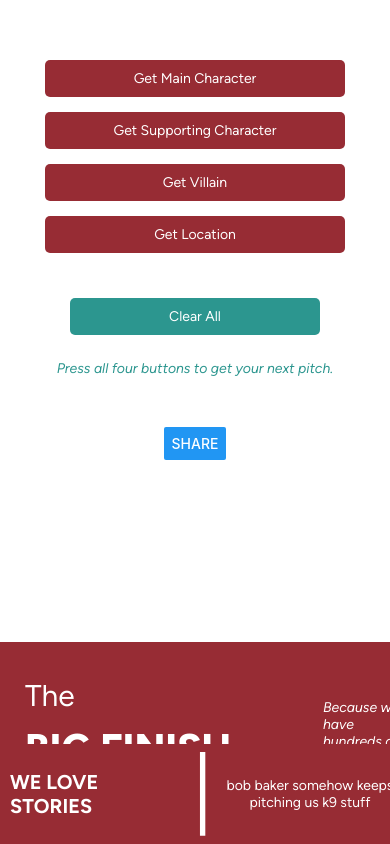
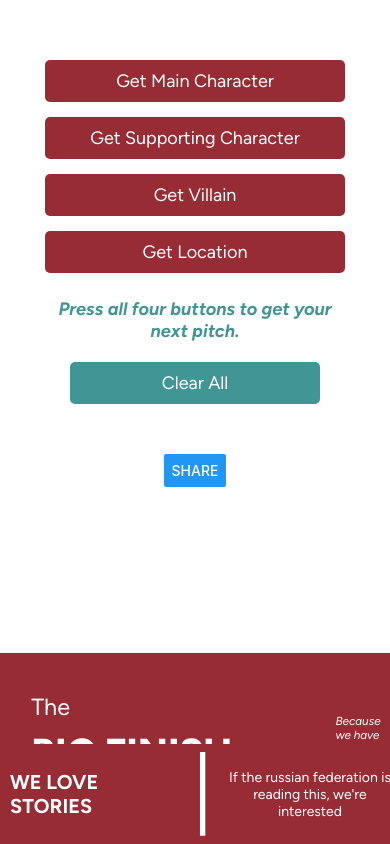
Before and after one commit to aagb1884/BigFinishGeneratorApp, a React Native app: screen / in a window 390 px wide. Built offline with nearby package versions, Linux system fonts and the light colour scheme.

Commit message:
rearranged app page, added more strings
resized header to be responsive, made text bigger in main body of app, put text above Clear All button, added more jokes

```diff
--- a/App.js
+++ b/App.js
@@ -52,7 +52,7 @@ export default function App() {
 
 // string to pass to social media buttons
 const pitch = mainCharacter && supportingCharacter && villain && location
- ? `"At last, ${mainCharacter} and ${supportingCharacter} meet ${villain} in ${location}!"`
+ ? `Pitches like: "At last, ${mainCharacter} and ${supportingCharacter} meet ${villain} in ${location}"`
  : ''
 
   // function to pass to all list files to pick random string
@@ -152,10 +152,7 @@ const animatedLocationStyle = useFadeAnimation(fadeOpacityLocation);
           fadeInOutIn={fadeInOutIn}
           fadeOpacityLocation={fadeOpacityLocation}/>
 
-          <View style={styles.clearAllContainer}>
-          <ClearAll clearAll={clearAll}
-          fontsLoaded={fontsLoaded} />
-          </View>
+
 
           <View style={styles.generatedStory}>
             {fontsLoaded && (
@@ -178,6 +175,11 @@ const animatedLocationStyle = useFadeAnimation(fadeOpacityLocation);
             </>
             )}
                   </View>
+
+                  <View style={styles.clearAllContainer}>
+          <ClearAll clearAll={clearAll}
+          fontsLoaded={fontsLoaded} />
+          </View>
                   </View>
 
           <View style={styles.sharing}>
@@ -224,7 +226,7 @@ const styles = StyleSheet.create({
     opacity: 0.9,
     resizeMode: 'cover',
     width: '100%',
-    height: 250,
+    height: 255,
   },
   buttonContainer: {
     flex: 1,
@@ -247,7 +249,9 @@ const styles = StyleSheet.create({
   },
   instructionText: {
     fontFamily: 'figtreeItalic',
-    color: '#2C968F',
-    textAlign: 'center'
+    color: '#419595',
+    textAlign: 'center',
+    fontSize: 18,
+    fontWeight: 'bold'
   }
 });
--- a/app.json
+++ b/app.json
@@ -39,8 +39,7 @@
       "favicon": "./assets/favicon.png"
     },
     "plugins": [
-      [
-        "expo-font",
+       ["expo-font",
         {
           "fonts": [
             "./assets/fonts/Figtree-VariableFont_wght.ttf",
@@ -49,18 +48,7 @@
             "./assets/fonts/Figtree-ExtraBold.ttf"
           ]
         }
-      ],
-      "expo-build-properties",
-      {
-        "android": {
-          "compileSdkVersion": 31,
-          "targetSdkVersion": 31,
-          "buildToolsVersion": "31.0.0"
-        },
-        "ios": {
-          "deploymentTarget": "12.0"
-        }
-      }
+      ]
     ],
     "extra": {
       "eas": {
--- a/components/ClearAll.js
+++ b/components/ClearAll.js
@@ -20,20 +20,21 @@ export default function ClearAll({clearAll, fontsLoaded}) {
 
 const styles = StyleSheet.create({
     button: {
-        marginTop: 30,
+        marginTop: 10,
         padding: 10,
-        backgroundColor: '#2C968F',
+        backgroundColor: '#419595',
         width: 250,
         position: 'relative',
         top: 0,
         left: 0,
-        marginBottom: 5,
+
         borderRadius: 5
 
     },
     buttonText: {
         color: 'white',
         textAlign: 'center',
-        fontFamily: 'figtree'
+        fontFamily: 'figtree',
+        fontSize: 18
     }
   });
--- a/components/Header.js
+++ b/components/Header.js
@@ -1,5 +1,7 @@
-import { StyleSheet, View, Text } from "react-native";
+import { StyleSheet, View, Text, Dimensions } from "react-native";
 
+const windowWidth = Dimensions.get('window').width;
+const windowHeight = Dimensions.get('window').height;
 
 export default function Header({fontsLoaded}) {
 
@@ -39,31 +41,31 @@ const styles = StyleSheet.create({
     },
     h1: {
         width: '70%',
-        margin: 25,
+        margin: windowWidth * 0.08,
     },
     headerText: {
-        fontSize: 30,
+        fontSize: windowWidth * 0.06,
         color: 'white',
-        paddingTop: 10,
+        paddingTop: windowHeight * 0.01,
         fontFamily: 'figtree'
     },
     boldHeaderText: {
-        fontSize: 40,
+        fontSize: windowWidth * 0.1,
         fontWeight: '900',
         color: 'white',
-        paddingTop: 10,
+        paddingTop: windowHeight * 0.01,
         fontFamily: 'figtreeXBold'
     },
     subheader: {
         width: '30%',
-        marginTop: 20,
-        paddingRight: 30
+        marginTop: windowHeight * 0.02,
+        paddingRight: windowWidth * 0.14,
     },
     subheaderText: {
         fontFamily: 'figtreeItalic',
         color: 'white',
         fontStyle: 'italic',
-        fontSize: 14,
-        paddingTop: 10
+        fontSize: windowWidth * 0.03,
+        paddingTop: windowHeight * 0.015,
     }
   });
--- a/components/Location.js
+++ b/components/Location.js
@@ -33,7 +33,7 @@ export default function Location({fadeOpacityLocation, fadeInOutIn, fontsLoaded,
         'the Land of Non-Fiction.',
         'a karaoke bar.',
         'a small, poorly staffed garden centre.',
-
+        'the year Nick Briggs last enjoyed Doctor Who (1976)',
 
     ];
 
@@ -87,6 +87,7 @@ borderRadius: 5
 buttonText: {
 color: 'white',
 textAlign: 'center',
-fontFamily: 'figtree'
+fontFamily: 'figtree',
+fontSize: 18
 }
 });
--- a/components/MainCharacter.js
+++ b/components/MainCharacter.js
@@ -7,9 +7,9 @@ export default function MainCharacter({ fadeOpacityMain, fadeInOutIn, fontsLoade
 
 
     const mainCharacterList = [
-        'The Tenth Doctor',
-        'The Fourteenth Doctor pretending to be the Tenth Doctor',
-        "The Tenth Doctor but it's Jackie Tyler in disguise",
+        'the Tenth Doctor',
+        'the Tenth Doctor but its the Fourteenth Doctor pretending to be the Tenth Doctor',
+        "the Tenth Doctor but it's Jackie Tyler pretending to be the Tenth Doctor",
         'River Song',
         'Dalek Caan',
         'The Morbius Doctors',
@@ -35,7 +35,7 @@ export default function MainCharacter({ fadeOpacityMain, fadeInOutIn, fontsLoade
         'Tecteun',
         'a sentient caravan that turns out to be Dodo',
         'K9 trapped in the body of a small girl',
-
+        'Alpha Centauri'
     ];
 
     async function playSound() {
@@ -88,6 +88,7 @@ const styles = StyleSheet.create({
     buttonText: {
         color: 'white',
         textAlign: 'center',
-        fontFamily: 'figtree'
+        fontFamily: 'figtree',
+        fontSize: 18
     }
   });
--- a/components/PithyFooterQuotes.js
+++ b/components/PithyFooterQuotes.js
@@ -16,7 +16,10 @@ export default function PithyFooterQuotes ({fontsLoaded}) {
         "If the russian federation is reading this, we're interested",
         "if McGann gets his own tv series we're recasting him",
         "we've run out of Doctors for River Song to meet",
-        "honestly if you're free and in the area you can play the First Doctor"
+        "honestly if you're free and in the area you can play the First Doctor",
+        "philip hinchcliffe won't do the morbius doctors boxset unless he can do all the voices",
+        "to whoever keeps leaving us the voicemail messages: your jodie impression is bad and you should feel bad",
+        "we really do love stories. just not the ones Chris Bidmead sends us"
     ];
 
     const randomIndex = Math.floor(Math.random() * footerQuotes.length);
--- a/components/Share.js
+++ b/components/Share.js
@@ -1,5 +1,5 @@
 import React from 'react';
-import {Alert, Share, View, Button} from 'react-native';
+import {Alert, Share, View, Button, StyleSheet} from 'react-native';
 
 export default function ShareButton ({pitch}) {
 
@@ -27,7 +27,16 @@ export default function ShareButton ({pitch}) {
   };
   return (
     <View style={{marginTop: 50}}>
-      <Button onPress={onShare} title="Share" />
+      <Button style={styles.clearButton} onPress={onShare} title="Share" />
     </View>
   );
 };
+
+const styles = StyleSheet.create({
+  clearButton: {
+    backgroundColor: 'blue',
+    borderRadius: 5,
+    padding: 10,
+    width: 150,
+  }
+});
--- a/components/SupportingCharacter.js
+++ b/components/SupportingCharacter.js
@@ -29,9 +29,11 @@ export default function SupportingCharacter({fadeOpacitySupporting, fadeInOutIn,
         "Nerys",
         "Bill's Foster Mum",
         "Boss Baby",
-        "An Increasingly Wounded Davina McCall",
+        "an Increasingly Wounded Davina McCall",
         'Gerry Adams',
-        'a cat called Clive Owen'
+        'a cat called Clive Owen',
+        "characters similar to - but legally distinct from - ones in 'Thunderbirds' called Jaff Treacy and Broins",
+
     ];
 
     async function playSound() {
@@ -84,6 +86,7 @@ const styles = StyleSheet.create({
     buttonText: {
         color: 'white',
         textAlign: 'center',
-        fontFamily: 'figtree'
+        fontFamily: 'figtree',
+        fontSize: 18
     }
   });
--- a/components/Villain.js
+++ b/components/Villain.js
@@ -30,8 +30,10 @@ export default function Villain({fadeOpacityVillain, fadeInOutIn, fontsLoaded, g
         'Two-Armed Condo',
         "Gareth Roberts' Twitter Feed",
         "a terrifying renegade Time Lord called 'Timmy the Shit'",
-        'James Dreyfus',
         'a team-up of all the Pertwee era Civil Servants',
+        'a boom mic',
+        'Henry Kissinger',
+        'Yvonne Hartman'
     ];
 
     async function playSound() {
@@ -83,6 +85,7 @@ borderRadius: 5
 buttonText: {
 color: 'white',
 textAlign: 'center',
-fontFamily: 'figtree'
+fontFamily: 'figtree',
+fontSize: 18
 }
 });
--- a/package.json
+++ b/package.json
@@ -19,9 +19,8 @@
     "react-dom": "18.2.0",
     "react-native": "0.73.6",
     "react-native-reanimated": "~3.6.2",
-    "react-native-web": "~0.19.6",
     "react-native-safe-area-context": "4.8.2",
-    "expo-build-properties": "~0.11.1"
+    "react-native-web": "~0.19.6"
   },
   "devDependencies": {
     "@babel/core": "^7.20.0"
```
Also changed, not shown: 1 other file (tests, documents, lock files or other folders).
